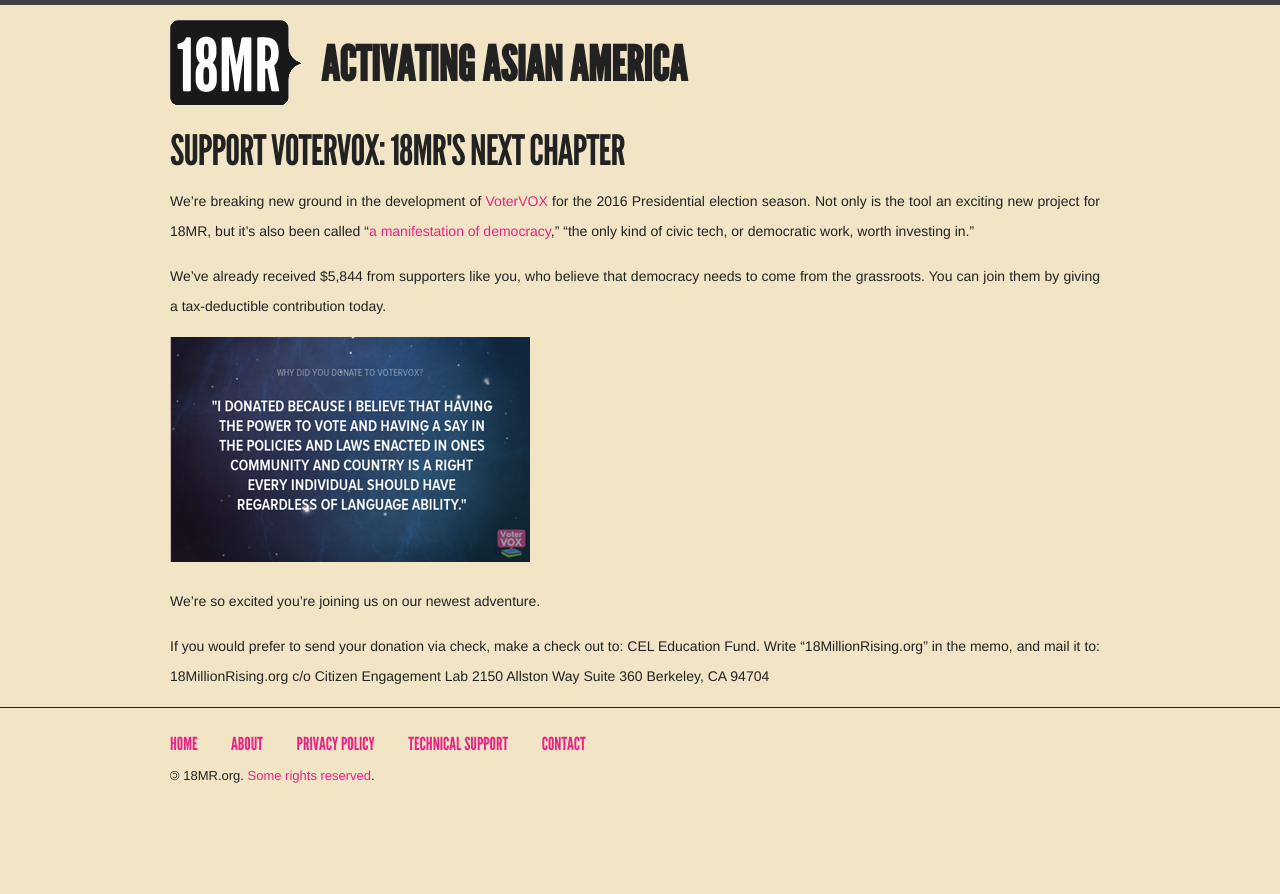
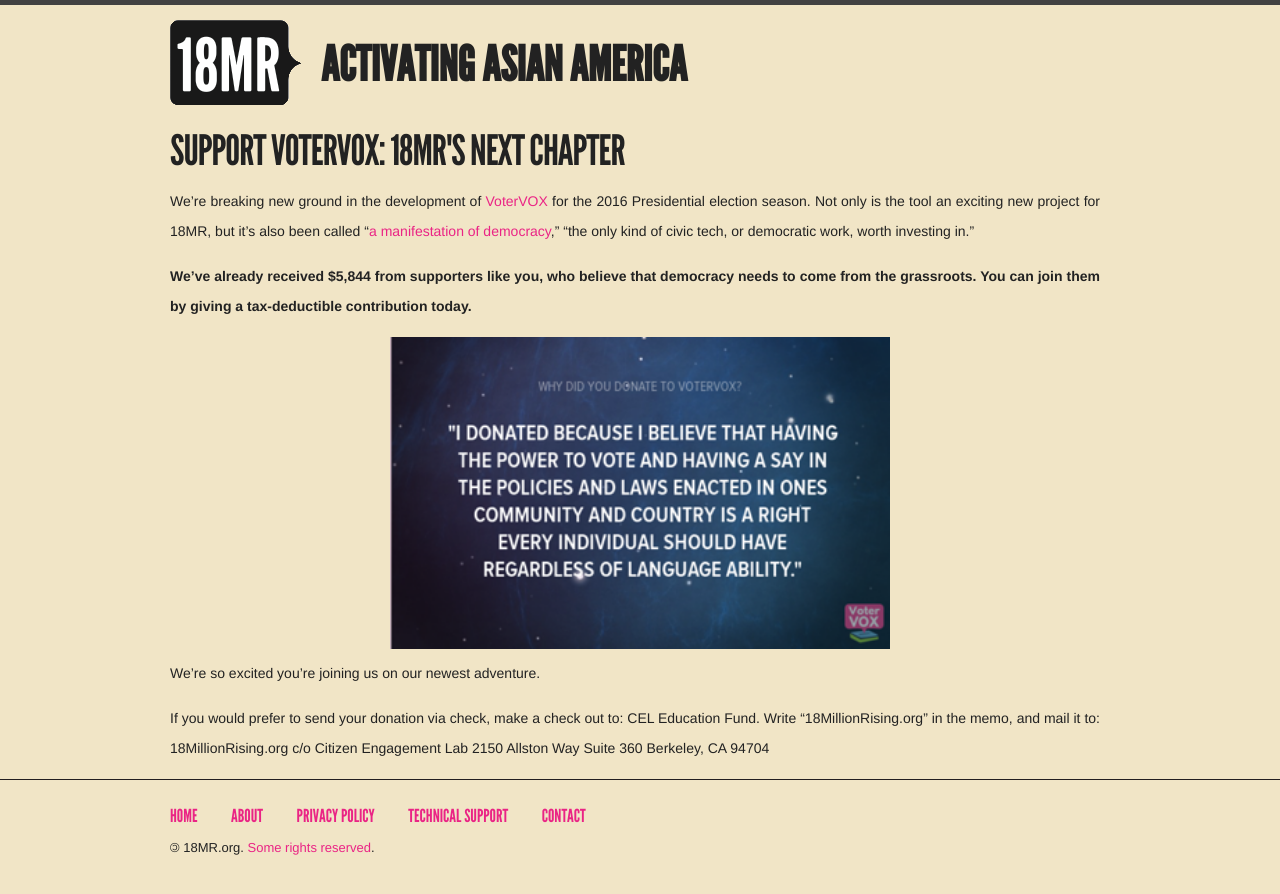
Before and after one commit to 18mr/action, a Jekyll site: the page built from _posts/2015-09-23-votervox.md, in a window 1280 px wide. Shown: the top 894 px of the page. Built offline with Jekyll 4.4.1, drawn with Linux system fonts in a browser that asks for light colours; a script that is not in the unit is left out.

Commit message:
style fixes

```diff
--- a/_posts/2015-09-23-votervox.md
+++ b/_posts/2015-09-23-votervox.md
@@ -10,9 +10,9 @@
 
 We're breaking new ground in the development of [VoterVOX](http://votervox.org) for the 2016 Presidential election season. Not only is the tool an exciting new project for 18MR, but it’s also been called “[a manifestation of democracy](https://www.newamerica.org/the-weekly-wonk/this-is-what-democracy-sounds-like/),” “the only kind of civic tech, or democratic work, worth investing in.”
 
-We’ve already received $5,844 from supporters like you, who believe that democracy needs to come from the grassroots. You can join them by giving a tax-deductible contribution today.
+__We’ve already received $5,844 from supporters like you, who believe that democracy needs to come from the grassroots. You can join them by giving a tax-deductible contribution today.__
 
-![Quote on a background of stars: "I donated because I believe that having the power to vote and having a say in the policies and laws enacted in one's community and country is a right every individual should have regardless of language ability."]( http://action.18mr.org/static/images/featured/votervox.png)
+<center><img width="500px" alt="Quote on a background of stars: 'I donated because I believe that having the power to vote and having a say in the policies and laws enacted in one's community and country is a right every individual should have regardless of language ability.'" src="http://action.18mr.org/static/images/featured/votervox.png"></center>
 
 We’re so excited you’re joining us on our newest adventure.
 
```
